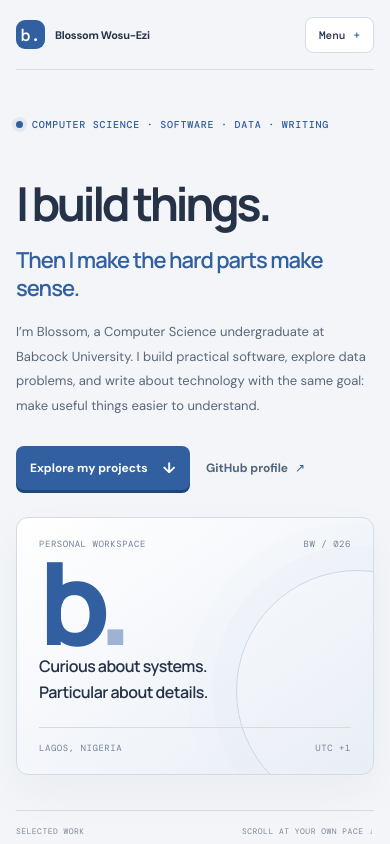
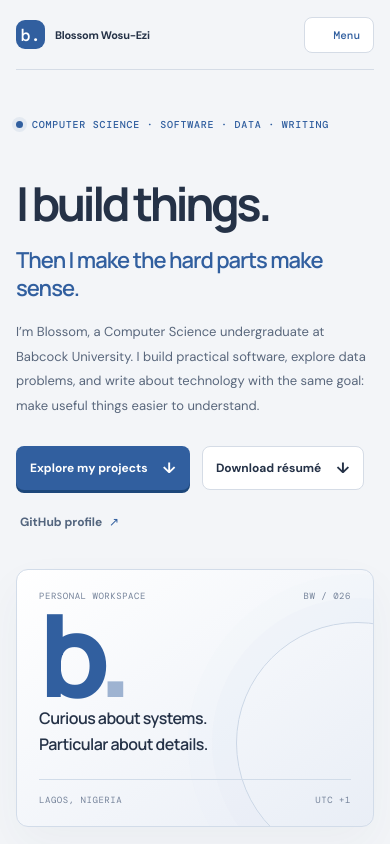
Before and after one commit to KamdyB/blossom-s-portfolio, a React (Vite) app: page / in a window 390 px wide. Shown: the top 844 px of the page. Built offline with nearby package versions, Linux system fonts and the light colour scheme.

Commit message:
Add résumé download and simplify mobile menu control

```diff
--- a/src/App.tsx
+++ b/src/App.tsx
@@ -152,7 +152,7 @@ function App() {
     <div className="scroll-progress" style={{ transform: `scaleX(${scrollProgress / 100})` }} aria-hidden="true" />
     <header className="topbar">
       <a className="brand" href="#top" aria-label="Blossom home"><span className="brand-mark">b.</span><span>Blossom Wosu-Ezi</span></a>
-      <button className="menu-toggle" onClick={() => setMenuOpen(!menuOpen)} aria-expanded={menuOpen} aria-label="Toggle navigation">{menuOpen ? 'Close' : 'Menu'}<span aria-hidden="true">{menuOpen ? '−' : '+'}</span></button>
+      <button className="menu-toggle" onClick={() => setMenuOpen(!menuOpen)} aria-expanded={menuOpen} aria-label={menuOpen ? 'Close navigation' : 'Open navigation'}><span className={menuOpen ? 'menu-glyph menu-glyph-open' : 'menu-glyph'} aria-hidden="true"><i /><i /></span><span>{menuOpen ? 'Close' : 'Menu'}</span></button>
       <nav className={menuOpen ? 'nav-links nav-open' : 'nav-links'} aria-label="Main navigation">
         <a href="#work" onClick={closeMenu}>Work</a><a href="#about" onClick={closeMenu}>About</a><a href="#writing" onClick={closeMenu}>Writing</a><a href="#contact" onClick={closeMenu}>Contact</a>
       </nav>
@@ -166,7 +166,7 @@ function App() {
             <LetterHeading text="I build things." className="hero-title" />
             <Reveal delay={180}><p className="hero-subtitle">Then I make the hard parts make sense.</p></Reveal>
             <Reveal delay={260}><p className="hero-description">I’m Blossom, a Computer Science undergraduate at Babcock University. I build practical software, explore data problems, and write about technology with the same goal: make useful things easier to understand.</p></Reveal>
-            <Reveal delay={340}><div className="hero-actions"><a className="button button-primary" href="#work">Explore my projects <span aria-hidden="true">↓</span></a><a className="text-link" href="https://github.com/KamdyB" target="_blank" rel="noreferrer">GitHub profile <span aria-hidden="true">↗</span></a></div></Reveal>
+            <Reveal delay={340}><div className="hero-actions"><a className="button button-primary" href="#work">Explore my projects <span aria-hidden="true">↓</span></a><a className="button button-secondary" href="/blossom-s-portfolio/assets/Wosu-Ezi_Kamdirichukwu_Blossom_Resume.pdf" download>Download résumé <span aria-hidden="true">↓</span></a><a className="text-link" href="https://github.com/KamdyB" target="_blank" rel="noreferrer">GitHub profile <span aria-hidden="true">↗</span></a></div></Reveal>
           </div>
           <Reveal className="hero-card" delay={220}>
             <div className="hero-card-top"><span>PERSONAL WORKSPACE</span><span>BW / 026</span></div>
```
